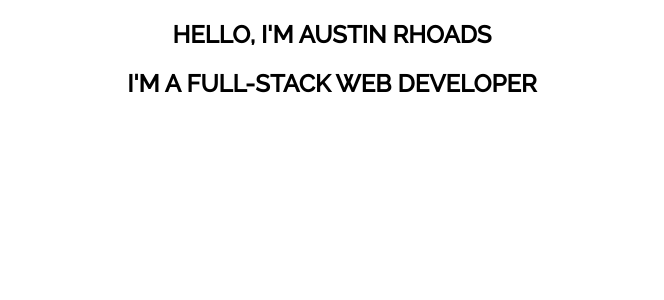
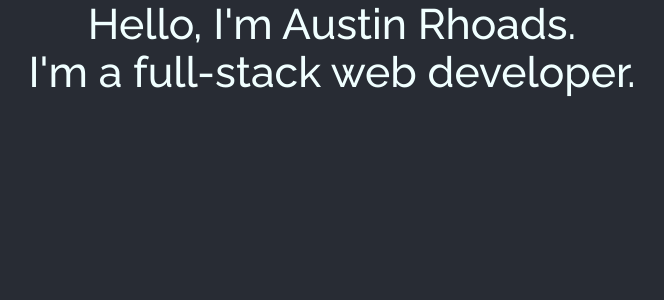
Before and after one commit to AustinRhoads/austin-portfolio, a React (Create React App) app: page / in a window 1280 px wide. Shown: the top 300 px of the page, without its empty margins (308-972 px from the left). Built offline with nearby package versions, Linux system fonts and the light colour scheme.

Commit message:
added media screen changes and home component

```diff
--- a/src/App.css
+++ b/src/App.css
@@ -37,3 +37,21 @@
     transform: rotate(360deg);
   }
 }
+
+#home-div{
+  background-color: #282c34;
+  height: 100vh;
+  font-size: 32pt;
+  line-height: 36pt;
+  text-align: center;
+  color: azure;
+  height: 100vh;
+}
+
+@media only screen and (max-width: 600px) {
+  #home-div {
+    font-size: 16pt;
+    line-height: 20pt;
+
+  }
+}
--- a/src/App.js
+++ b/src/App.js
@@ -1,13 +1,17 @@
-
+import React, { Component } from 'react'
 import './App.css';
 
-function App() {
-  return (
-    <div className="App">
-<h2>HELLO, I'M AUSTIN RHOADS</h2>
-<h2>I'M A FULL-STACK WEB DEVELOPER</h2>
-    </div>
-  );
+import Home from './components/Home.js'
+
+class App extends Component{
+  render (){
+    return(
+      <div className="App">
+        <Home />
+      </div>
+    )
+
+  };
 }
 
 export default App;
--- /dev/null
+++ b/src/components/Home.js
@@ -0,0 +1,16 @@
+import React, { Component } from 'react'
+
+class Home extends Component{
+    render(){
+        return(
+            <div id="home-div">
+                Hello, I'm Austin Rhoads.
+                <br />
+                I'm a full-stack web developer.
+
+            </div>
+        )
+    }
+}
+
+export default Home;
```
